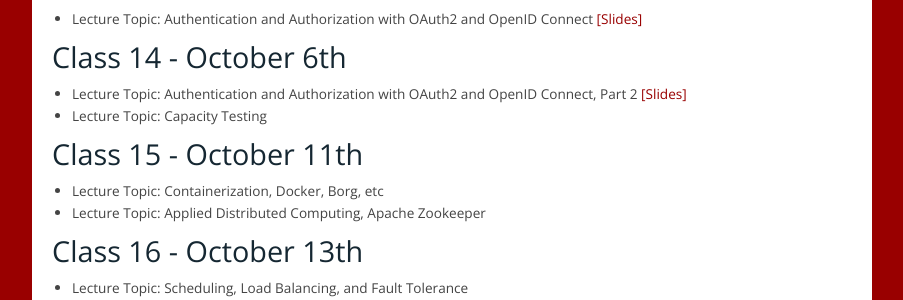
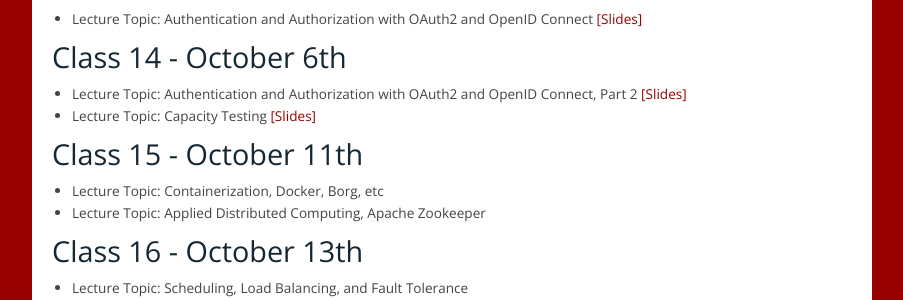
Before and after one commit to airavata-courses/airavata-courses.github.io, a Jekyll site: the page built from lectures.md, in a window 1280 px wide and 900 px high, scrolled down 1408 px. Shown: the part 154-454 px from the top of the window, without its empty margins (258-1161 px from the left). Built offline with Jekyll 4.4.1, drawn with Linux system fonts in a browser that asks for light colours.

Commit message:
adding testing slides

```diff
--- a/lectures.md
+++ b/lectures.md
@@ -70,7 +70,7 @@ The course focuses in teaching the distributed systems concepts through projects
 
 ###  Class 14 - October 6th
 * Lecture Topic: Authentication and Authorization with OAuth2 and OpenID Connect, Part 2 [[Slides]]({{ site.url }}slides/CS649-OAuth2-PM2.pdf)
-* Lecture Topic: Capacity Testing
+* Lecture Topic: Capacity Testing [[Slides]]({{ site.url }}slides/CSB649-Miroservice-Testing.pdf)
 
 ###  Class 15 - October 11th
 * Lecture Topic: Containerization, Docker, Borg, etc
```
Also changed, not shown: 1 other file.
